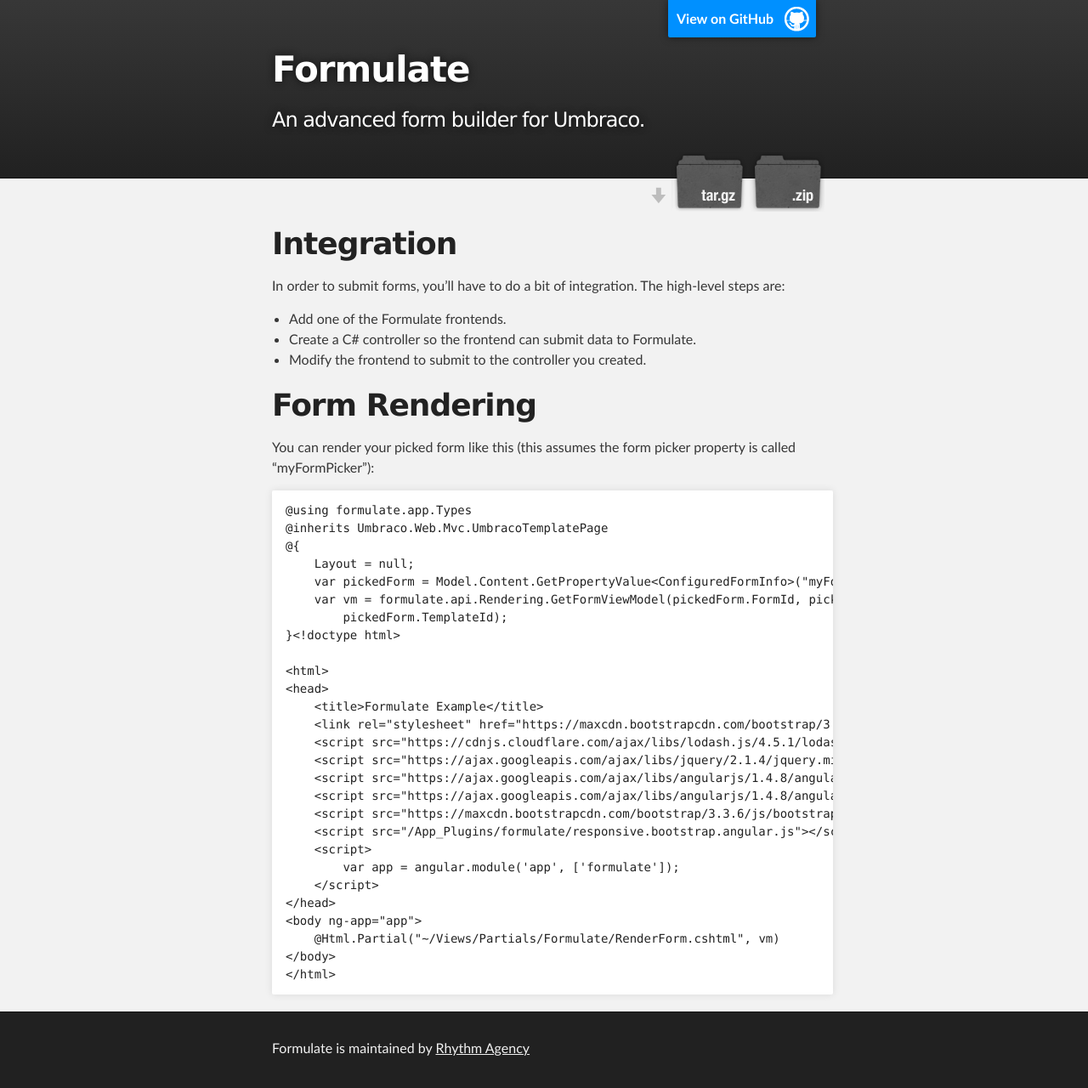
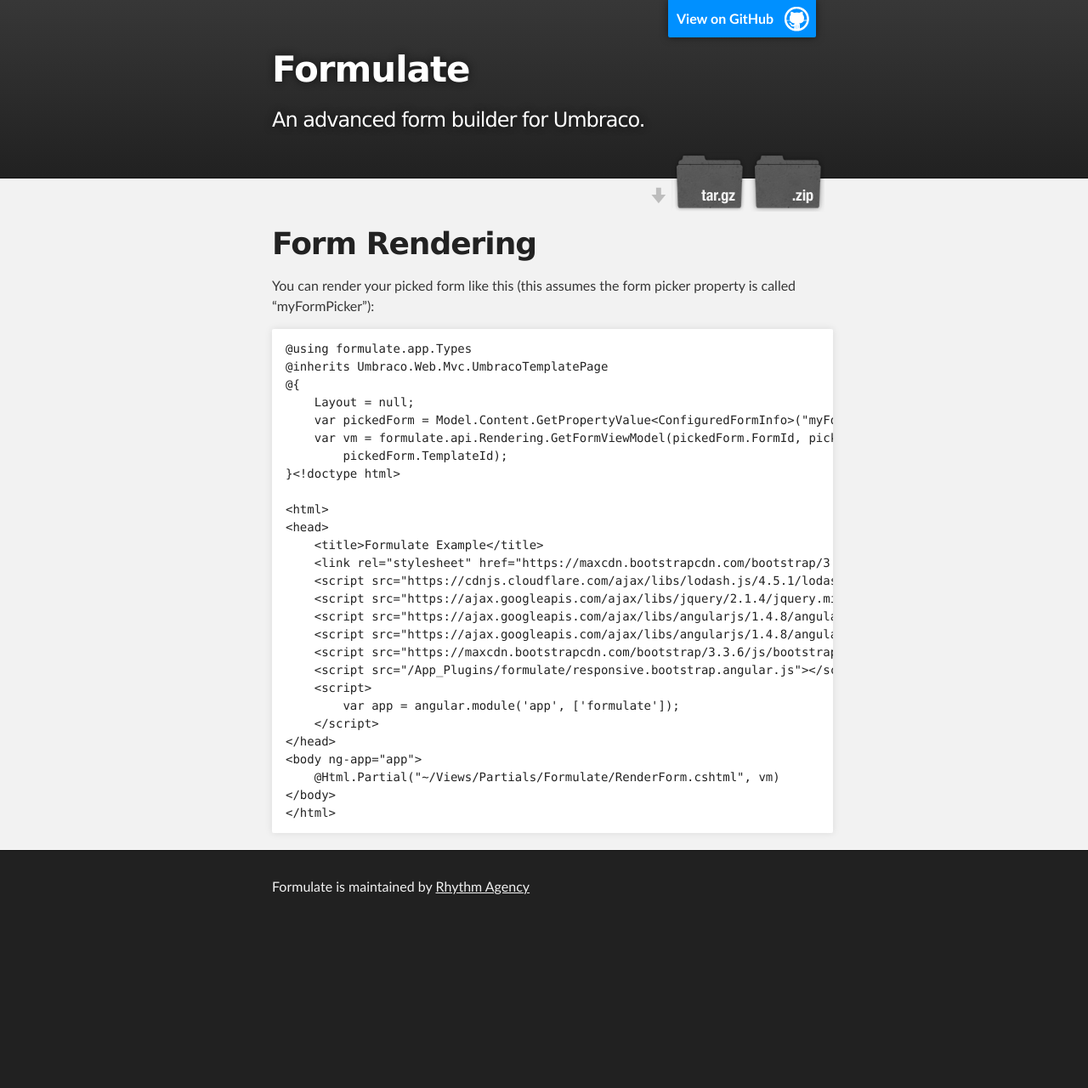
Before and after one commit to rhythmagency/formulate, a Jekyll site: the page built from getting-started.md, in a window 1280 px wide. Shown: the whole page at 85% size. Built offline with Jekyll 4.4.1, drawn with Linux system fonts in a browser that asks for light colours; after the commit the page ends 1090 px from its top, so only the background shows below that.

Commit message:
Removed unnecessary instructions.

```diff
--- a/getting-started.md
+++ b/getting-started.md
@@ -2,13 +2,6 @@
 layout: page
 title: Formulate
 ---
-
-# Integration
-In order to submit forms, you'll have to do a bit of integration. The high-level steps are:
-
-* Add one of the Formulate frontends.
-* Create a C# controller so the frontend can submit data to Formulate.
-* Modify the frontend to submit to the controller you created.
 
 # Form Rendering
 You can render your picked form like this (this assumes the form picker property is called "myFormPicker"):
```
